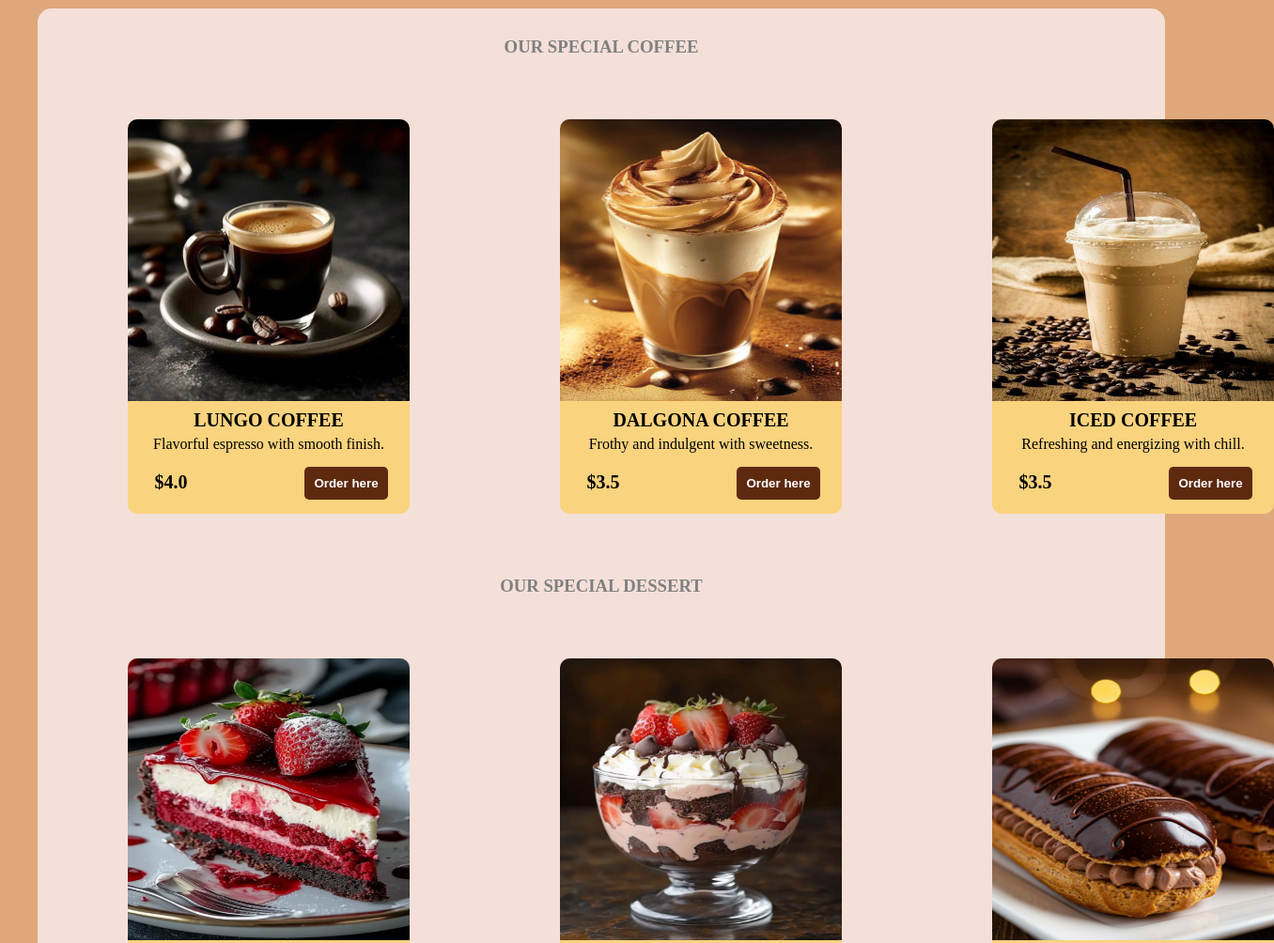
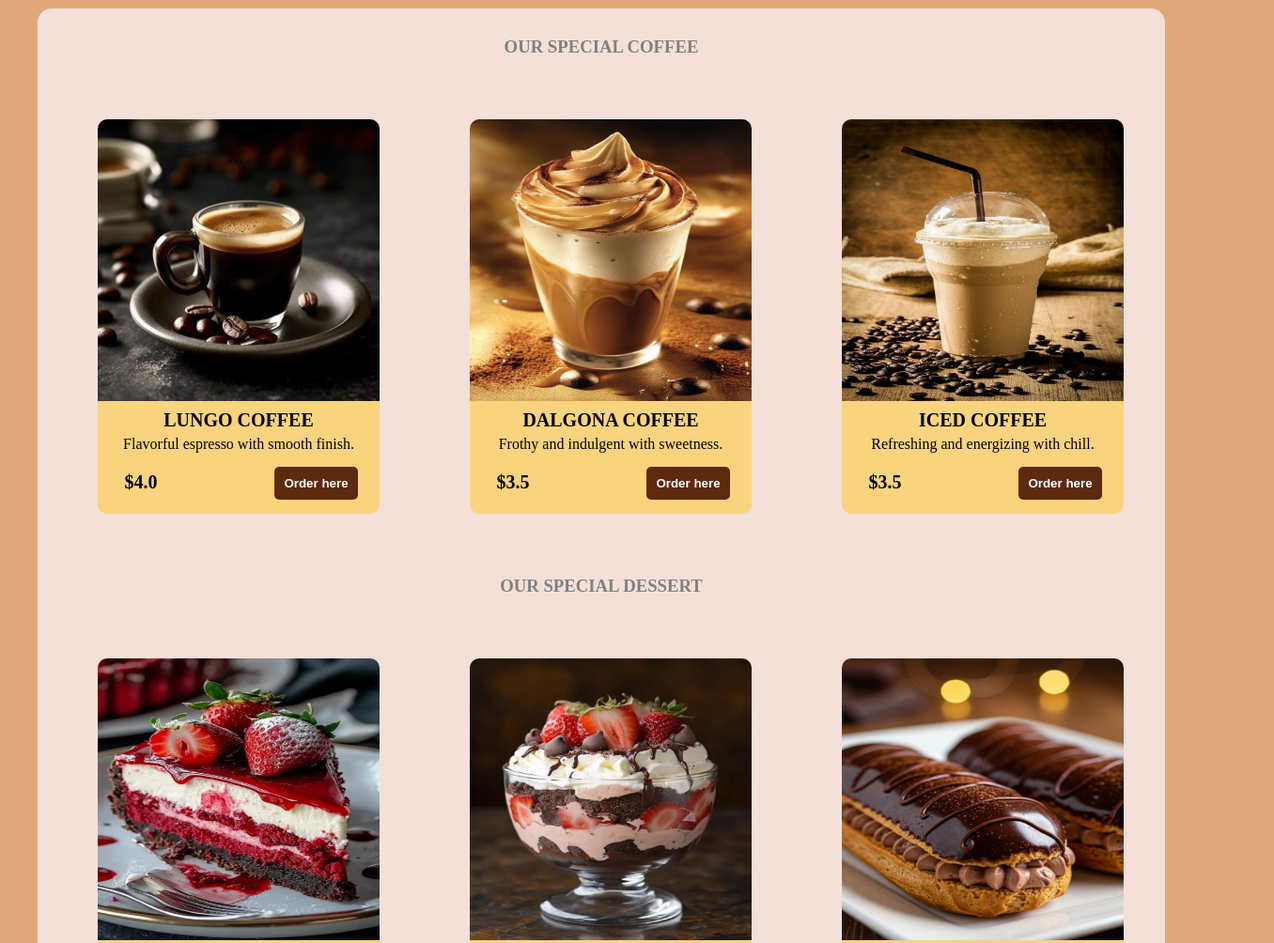
Before and after one commit to Cyiza-03/pizza-hack-and-slice, a plain HTML site: page index.html in a window 1280 px wide. Shown: the part 700-1704 px from the top of the page at 94% size, 1356 px wide, since content can reach past the window. Drawn offline with Linux system fonts and the light colour scheme; a web font is replaced by a local one.

Commit message:
Update style.css

```diff
--- a/style.css
+++ b/style.css
@@ -155,7 +155,7 @@ body{
 
 }
 .coffee, .dessert{
-    margin: 20px 5em;
+    margin: 20px 3em;
     background-color:rgb(250, 211, 126);
     border-radius: 10px;
     justify-items: center;
```
